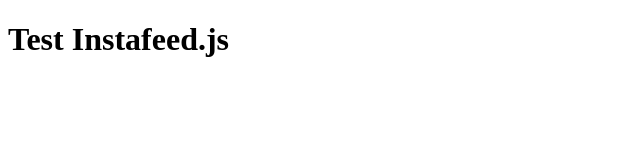
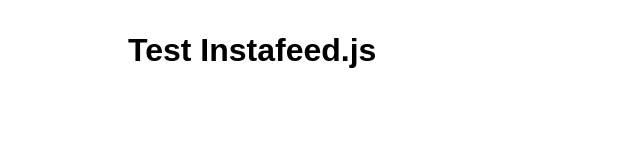
Before and after one commit to dakudin/instmedia, a plain HTML site: page index.html in a window 1280 px wide. Shown: the whole page, without its empty margins (0-640 px from the left). Drawn offline with Linux system fonts and the light colour scheme.

Commit message:
Add styles

```diff
--- a/index.html
+++ b/index.html
@@ -5,6 +5,10 @@
     <meta http-equiv="X-UA-Compatible" content="IE=edge">
     <meta name="viewport" content="width=device-width, initial-scale=1.0">
     <title>Document</title>
+    <!-- Styles -->
+    <link rel="stylesheet" href="css/main.css">
+
+    <!-- Scripts -->
     <script src="js/instafeed.js"></script>
 </head>
 <body>
```
